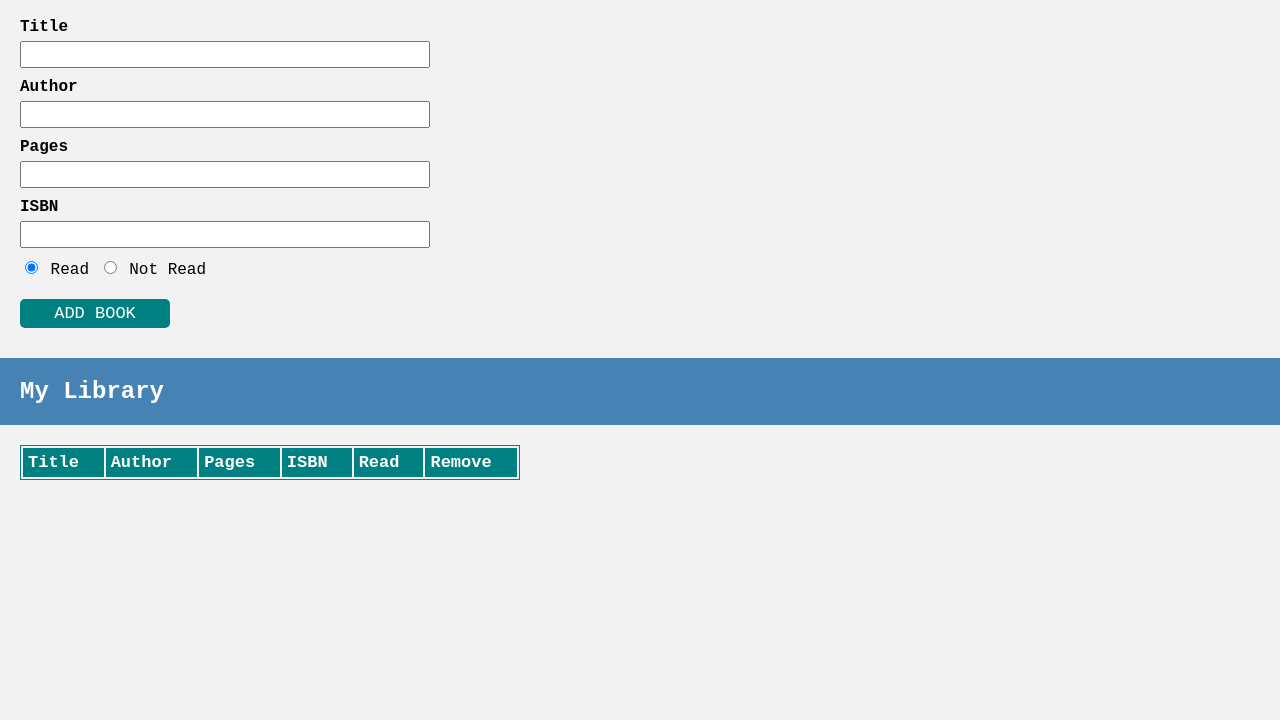
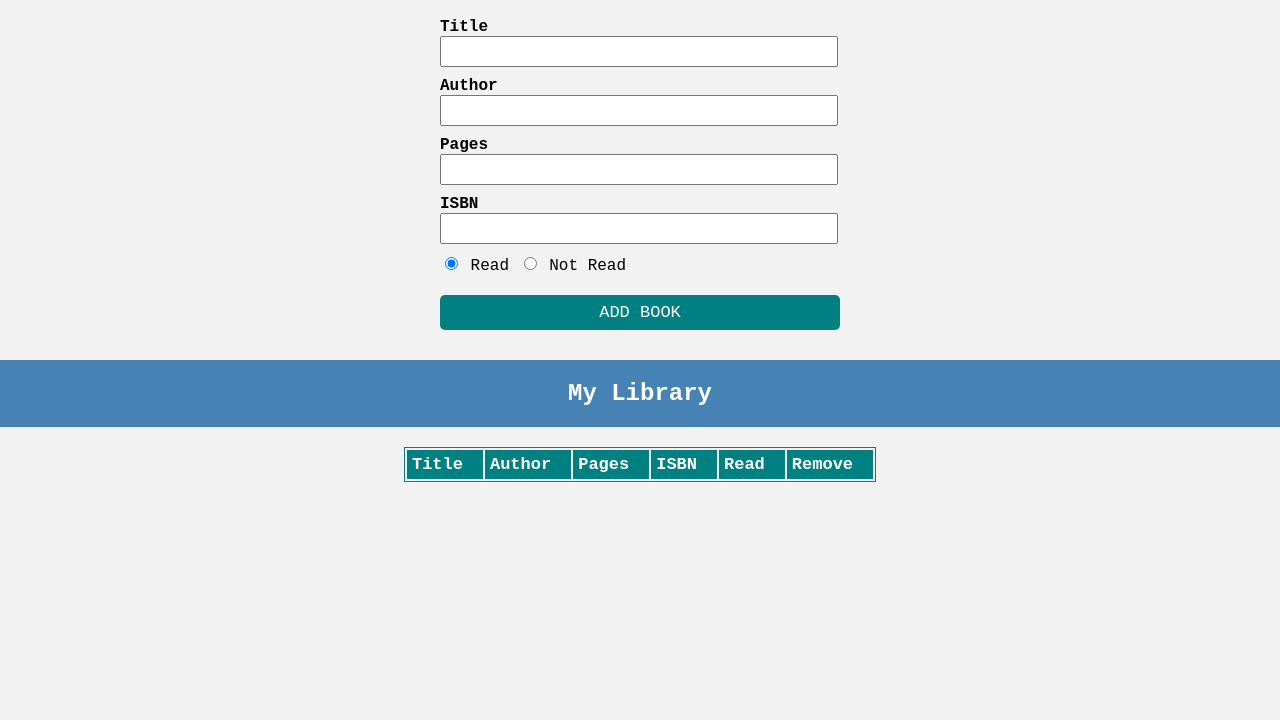
Before and after one commit to mrwks11/book-constructor, a plain HTML site: page index.html in a window 1280 px wide. Shown: the part 80-800 px from the top of the page. Drawn offline with Linux system fonts and the light colour scheme.

Commit message:
Small design changes

```diff
--- a/index.html
+++ b/index.html
@@ -16,23 +16,17 @@
         <label class="input-title" for="author">Author</label>
         <input class="input-field" type="text" id="author" />
         <label class="input-title" for="pages">Pages</label>
-        <input
-          class="input-field"
-          type="number"
-          id="pages"
-          min="1"
-          max="1000"
-        />
+        <input class="input-field" type="number" id="pages"/>
         <label class="input-title" for="isbn">ISBN</label>
         <input class="input-field" type="number" id="isbn" />
         <input type="radio" id="read" name="read" value="yes" checked />
         <label for="read">Read</label>
         <input type="radio" id="not-read" name="read" value="no" />
         <label for="not-read">Not Read</label>
-        <input class="form-btn" type="submit" value="ADD BOOK" />
+        <input class="btn form-btn" type="submit" value="ADD BOOK" />
       </form>
       <h2>My Library</h2>
-      <table class="table">
+      <table id="library">
         <thead>
           <tr>
             <th>Title</th>
--- a/styles.css
+++ b/styles.css
@@ -7,98 +7,94 @@ body {
   padding: 0;
 }
 
+h1,
+h2 {
+  color: white;
+  display: flex;
+  justify-content: center;
+  padding: 20px;
+}
+
 h1 {
   background-color: teal;
-  color: white;
   margin-top: 0;
-  padding: 20px;
 }
 
 h2 {
   background-color: steelblue;
-  color: white;
   margin-top: 30px;
-  padding: 20px;
 }
 
 .container {
   width: 100%;
 }
 
+.btn {
+    border: none;
+    border-radius: 5px;
+    color: white;
+    cursor: pointer;
+    font-family: inherit;
+    outline: none;
+    padding: 3px 5px;
+}
+
 /* FORM */
 
 #book-form {
-  margin-left: 20px;
+  margin: auto;
   max-width: 400px;
   width: 100%;
 }
 
 .input-title {
-  display: block;
   font-weight: bold;
   margin-bottom: 5px;
 }
 
 .input-field {
-  display: block;
   font-family: inherit;
   font-size: 15px;
   margin-bottom: 10px;
-  padding: 3px;
-  width: 100%;
+  padding: 5px;
+  width: 96%;
 }
 
 .form-btn {
   background-color: teal;
-  border: none;
-  border-radius: 5px;
-  color: white;
-  cursor: pointer;
   display: block;
-  font-family: inherit;
   font-size: 17px;
-  margin: 20px 0 0 0;
-  outline: none;
-  padding: 5px 10px;
-  width: 150px;
+  margin-top: 20px;
+  padding: 8px 10px;
+  width: 100%;
 }
 
 /* LIBRARY */
 
-table {
+#library {
   border: 1px solid teal;
-  margin-left: 20px;
-  min-width: 500px;
+  margin: auto;
+  min-width: 360px;
   text-align: left;
 }
 
-table th {
+#library th {
   background-color: teal;
   color: white;
   font-size: 17px;
   padding: 5px 20px 5px 5px;
 }
 
-tr:nth-child(even) {
+#library tr:nth-child(even) {
   background-color: white;
 }
 
-tr:nth-child(odd) {
+#library tr:nth-child(odd) {
   background-color: #f2f2f2;
 }
 
-table td {
+#library td {
   padding: 5px 20px 5px 5px;
-}
-
-.btn {
-  border: none;
-  border-radius: 5px;
-  color: white;
-  cursor: pointer;
-  font-family: inherit;
-  outline: none;
-  padding: 3px 5px;
 }
 
 .read-btn {
```
